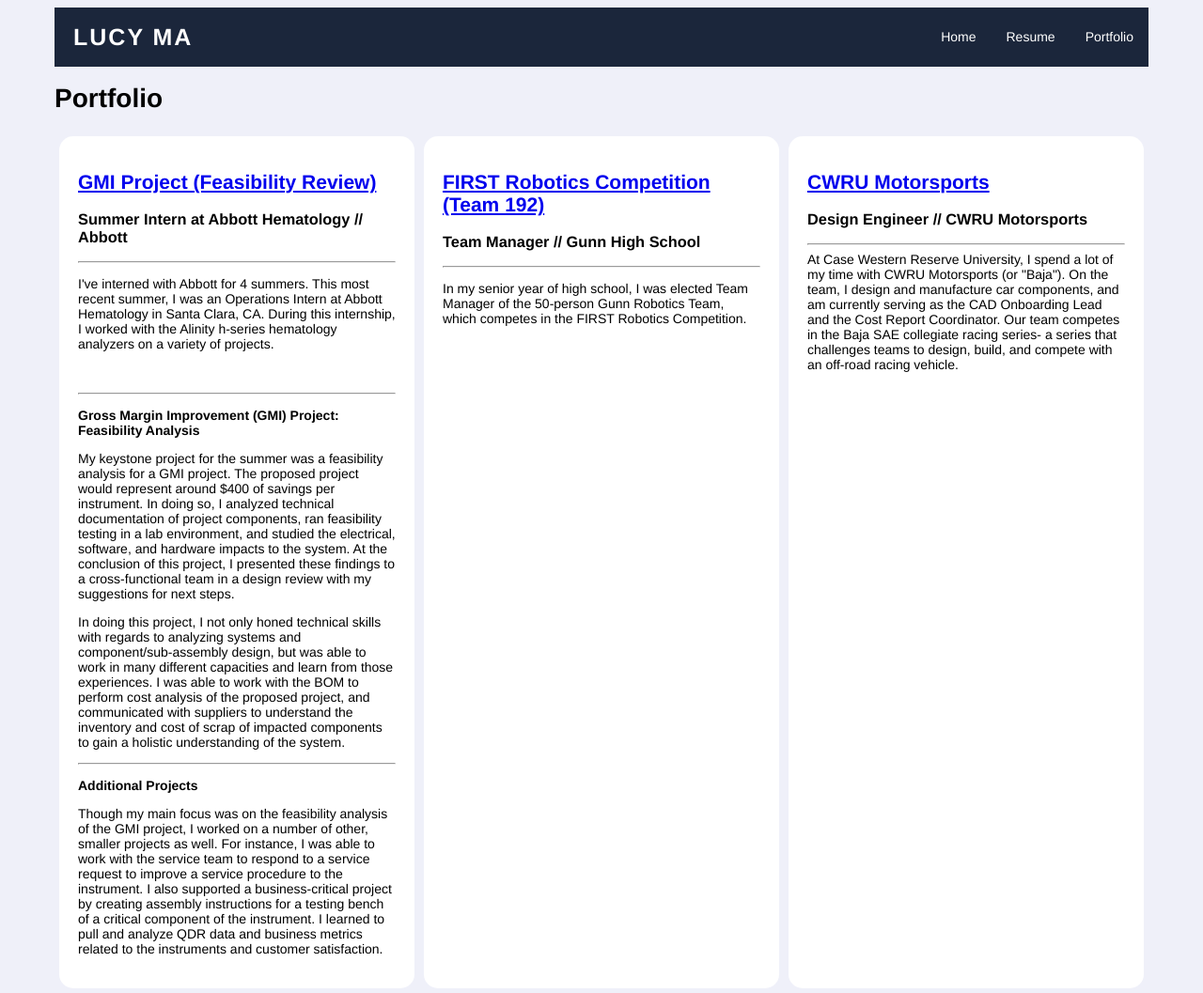
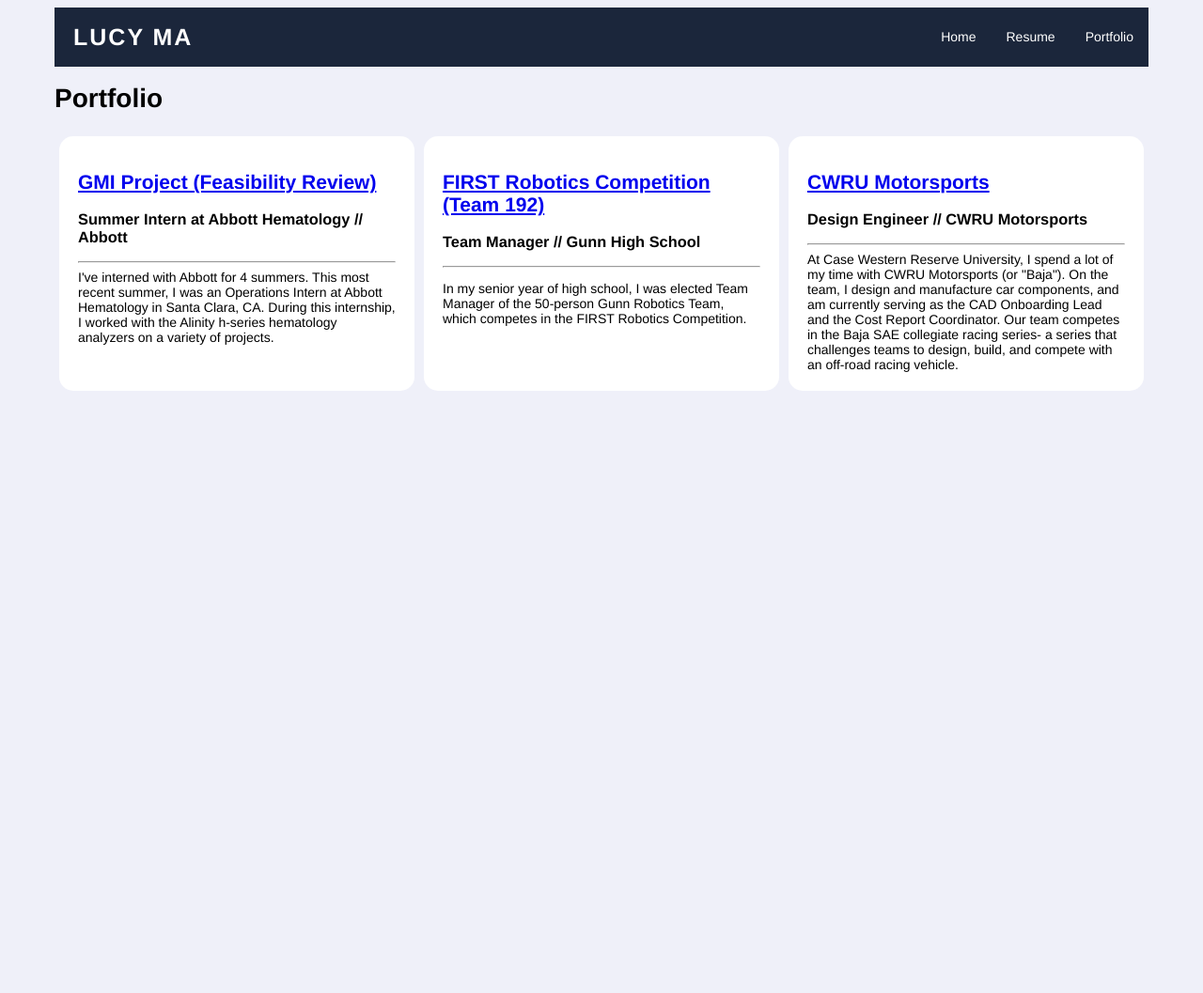
Before and after one commit to lucyttma/lucyttma.github.io, a Jekyll site: the page built from static/portfolio.html, in a window 1280 px wide. Shown: the whole page at 94% size. Built offline with Jekyll 4.4.1, drawn with Linux system fonts in a browser that asks for light colours; after the commit the page ends 900 px from its top, so only the background shows below that; some of the changed lines change nothing that is shown.

Commit message:
Update abt24.md

```diff
--- a/_portfolio/abt24.md
+++ b/_portfolio/abt24.md
@@ -3,6 +3,7 @@
 position: Summer Intern at Abbott Hematology
 time: Summer 2024
 organization: Abbott
+excerpt: I've interned with Abbott for 4 summers. This most recent summer, I was an Operations Intern at Abbott Hematology in Santa Clara, CA. During this internship, I worked with the Alinity h-series hematology analyzers on a variety of projects.
 ---
 
 <p>I've interned with Abbott for 4 summers. This most recent summer, I was an Operations Intern at Abbott Hematology in Santa Clara, CA. During this internship, I worked with the Alinity h-series hematology analyzers on a variety of projects.</p>
```
